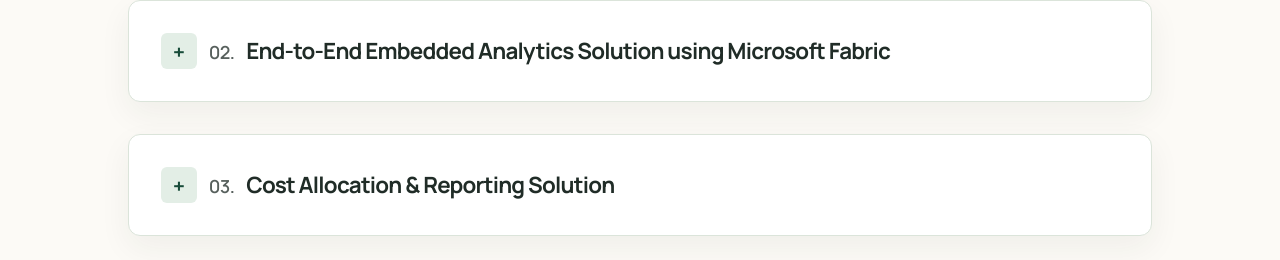
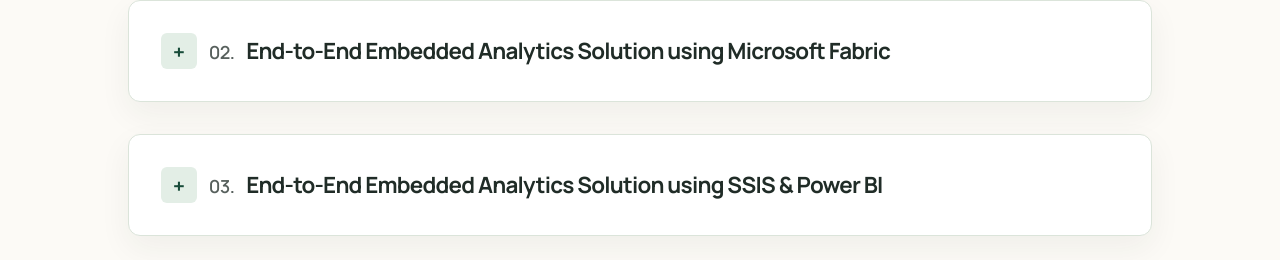
Before and after one commit to Kpds1411/KP_Portfolio, a React (Vite) app: page / in a window 1280 px wide. Shown: the part 2332-2592 px from the top of the page. Built offline with nearby package versions, Linux system fonts and the light colour scheme.

Commit message:
Rename third portfolio project

```diff
--- a/src/constants/projects.js
+++ b/src/constants/projects.js
@@ -117,7 +117,7 @@ export const projectsData = [
     ]
   },
   {
-    "title": "Cost Allocation & Reporting Solution",
+    "title": "End-to-End Embedded Analytics Solution using SSIS & Power BI",
     "diagram": costAllocationDiagram,
     "diagramAlt": "Excel and operational data flow through extraction, incremental staging, and SSIS cost allocation into production tables and Power BI reports with row-level security. Scheduled ETL includes audit logs and email alerts.",
     "tech": [
```
